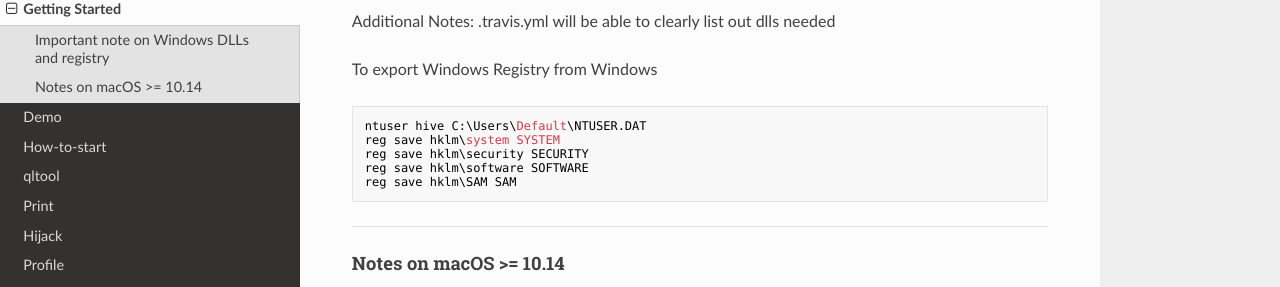
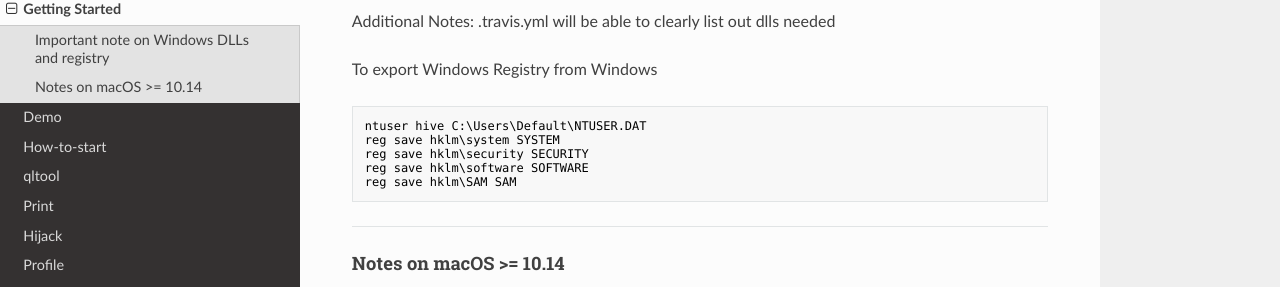
Before and after one commit to qilingframework/rtfd.io, an MkDocs documentation site: the page built from docs/getting_started.md, in a window 1280 px wide and 900 px high, scrolled down 1049 px. Shown: the part 141-428 px from the top of the window. Built offline with MkDocs 1.6.1, drawn with Linux system fonts in a browser that asks for light colours; nearby versions of some CDN libraries.

Commit message:
Update getting_started.md

````diff
--- a/docs/getting_started.md
+++ b/docs/getting_started.md
@@ -7,14 +7,14 @@ title: Getting Started
 Qiling Framework is written in Python programming language and it works with different operating system and not limiting to any CPU architecture.
 
 For this installation guide, Ubuntu desktop 18.04.3 LTS 64bit is the base example (Qiling Framework works in other Linux distributions that run Python 3.5 and above). Grab a copy of official Ubuntu ISO images from [Ubuntu CD mirrors](https://launchpad.net/ubuntu/+cdmirrors). Update and the system and also install pip3, git and cmake
-```bash
+```sh
 sudo apt-get update
 sudo apt-get upgrade
 sudo apt install python3-pip git cmake
 ```
 
 Once completed, clone a copy of Qiling Framework source from github and run setup to install it.
-```bash
+```sh
 git clone https://github.com/qilingframework/qiling
 cd qiling
 sudo pip3 install -r requirements.txt
@@ -22,7 +22,7 @@ sudo python3 setup.py install
 ```
 
 If you are using pyenv, run the command shown below.
-```bash
+```sh
 mv $(dirname $(which python))/python2.7 $(dirname $(which python))/python2.7.bak
 pip install -r requirements.txt
 python setup.py install
@@ -35,7 +35,7 @@ python setup.py install
 Due to distribution restriction, Qiling Framework will not bundle Microsoft Windows DLL files and registry. Please copy respective DLLs and registry from Microsoft Windows System. For Windows 10 usually found in C:\Windows\system32 (64bit dll) and C:\Windows\SysWOW64 (32bits dll) and place them in $rootfs/dlls
 
 We also included a dlls "collector" script, copy into Windows and it will start to collect dlls and registrty
-```
+```cmd
 qiling/examples/scripts/dllscollector.bat
 ```
 
@@ -48,7 +48,7 @@ For 64bit Windows dlls, please refer to [DLLX8664.txt](https://github.com/qiling
 Additional Notes: .travis.yml will be able to clearly list out dlls needed
 
 To export Windows Registry from Windows
-```
+```cmd
 ntuser hive C:\Users\Default\NTUSER.DAT
 reg save hklm\system SYSTEM
 reg save hklm\security SECURITY
@@ -75,7 +75,7 @@ CMake Error at /usr/local/Cellar/cmake/3.15.4/share/cmake/Modules/CMakeTestCComp
 A temporary workaround is to install keystone-engine from source:
 * Remove `keystone-engine>=0.9.1.post3` line from `requirements.txt`
 * Install keystone-engine Python binding from source:
-```bash
+```sh
 git clone https://github.com/keystone-engine/keystone
 cd keystone
 mkdir build
@@ -95,13 +95,13 @@ If quick and easy way to deploy Qiling Framework is preferred, spin it with dock
 
 i. Pulling the Qiling Framework docker image from dockerhub by running command below.
 
-```bash
+```sh
 docker pull qilingframework/qiling:latest
 ```
 
 or for Qiling Framework Docker 1.0 release.
 
-```bash
+```sh
 docker pull qilingframework/qiling:1.0
 ```
 
@@ -109,14 +109,14 @@ ii. Running Qiling Framework docker with a bind mount
 
 Required DLLs can be bind-mounted to Qiling Framework container. Presuming DLLs are located in /analysis/win.
 
-```bash
+```sh
 docker run -dt --name qiling \
  -v /analysis/win/x86dlls:/qiling/examples/rootfs/x86_windows/dlls \
  -v /analysis/win/x8664dlls:/qiling/examples/rootfs/x8664_windows/dlls \
  qiling:1.0
 ```
 
-```bash
+```sh
 docker exec -it qiling bash
 ```
 
````
